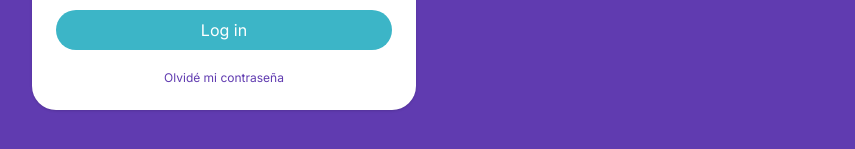
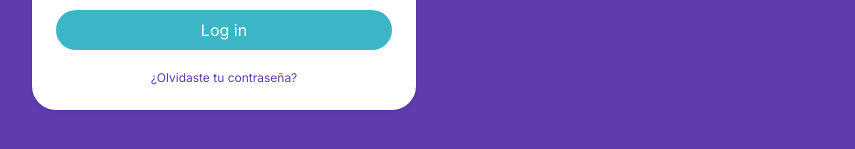
Before and after one commit to SoyMomo/soymomo-cs-platform-frontend, a Next.js app: page /login in a window 1280 px wide. Shown: the part 459-608 px from the top of the page, without its empty margins (416-1271 px from the left). Built offline with nearby package versions, Linux system fonts and the light colour scheme.

Commit message:
fix: minor fixes

```diff
--- a/src/app/login/page.tsx
+++ b/src/app/login/page.tsx
@@ -14,7 +14,7 @@ export default function Login() {
         <div className="flex flex-col items-center justify-center min-h-screen bg-[#603BB0]">
             <div className="w-full max-w-sm p-6 bg-white rounded-3xl shadow">
                 <div className="flex items-center justify-center">
-                <Image src="/images/cs-loginSoyMomoImage.svg" width={100} height={100} className="mt-[-12vh]"/>
+                <Image src="/images/cs-loginSoyMomoImage.svg" width={100} height={100} className="mt-[-12vh]" alt="momoImage"/>
                 </div>
 
 
@@ -24,9 +24,9 @@ export default function Login() {
 
                 <LoginForm/>
                 <Link href="/">
-                    <h3 className="mt-5 text-xs text-center text-[#603BB0]" href>Olvidé mi contraseña</h3>
+                    <h3 className="mt-5 text-xs text-center text-[#603BB0] hover:underline">¿Olvidaste tu contraseña?</h3>
                 </Link>
-                <Image src="/images/cs-loginSoyMomoLogo.svg" width={100} height={100} className="absolute top-0 right-0 w-50 h-50 mt-4 mr-10"/>
+                <Image src="/images/cs-loginSoyMomoLogo.svg" width={100} height={100} className="absolute top-0 right-0 w-50 h-50 mt-4 mr-10" alt="logo"/>
             </div>
         </div>
     )
--- a/src/components/TextField.tsx
+++ b/src/components/TextField.tsx
@@ -17,7 +17,7 @@ export default function TextField(Props: TextFieldProps) {
 
     return (
         <input
-            className="mt-6 w-full px-4 py-3 mt-2 text-gray-700 rounded-xl border-[#603BB0] border-2 focus:outline-none
+            className="mt-6 w-full px-4 py-3 rounded-xl border-[#603BB0] border-2 focus:outline-none
             pla focus:border-[#603BB0] text-[#603BB0] placeholder-[#D8CEEE]"
             type={Props.type}
             placeholder={Props.label}
```
